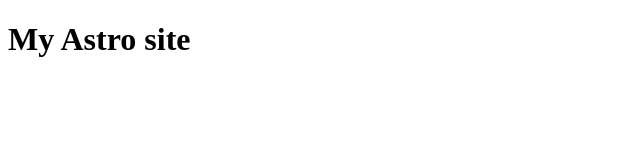
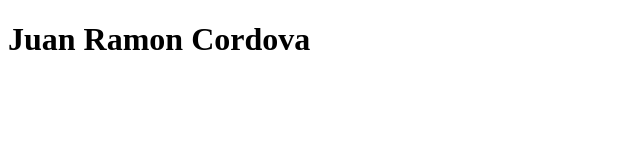
Before and after one commit to AxonKubo/juanramoncordova, an Astro site: page / in a window 1280 px wide. Shown: the whole page, without its empty margins (0-640 px from the left). Built offline with nearby package versions, Linux system fonts and the light colour scheme; Astro itself is replaced by a stand-in of ours.

Commit message:
client h1

```diff
--- a/src/pages/index.astro
+++ b/src/pages/index.astro
@@ -11,6 +11,6 @@
 		<title>Astro</title>
 	</head>
 	<body>
-		<h1>My Astro site</h1>
+		<h1>Juan Ramon Cordova</h1>
 	</body>
 </html>
```
